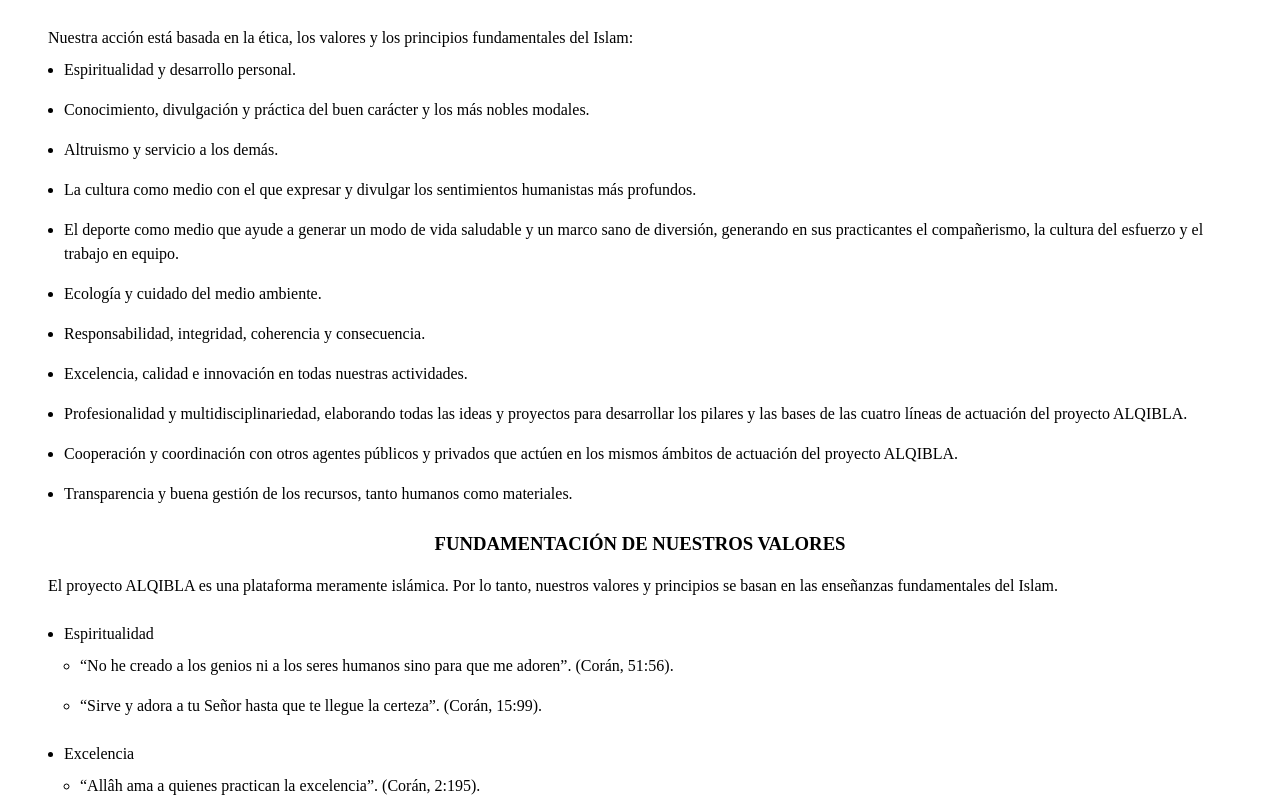
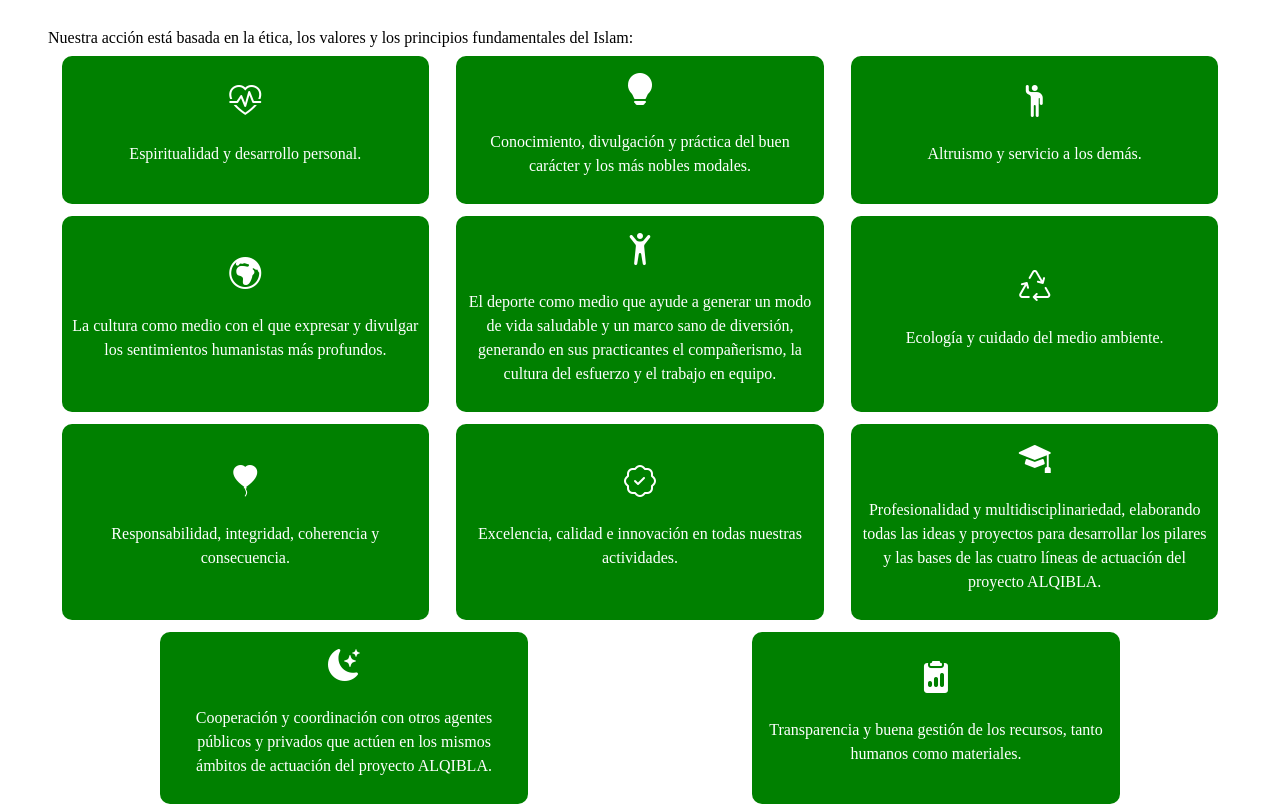
Before and after one commit to OussamaAlouat/alqibla-pro, an Angular app: page / in a window 1280 px wide. Shown: the part 2562-3368 px from the top of the page. Built offline with nearby package versions, Linux system fonts and the light colour scheme.

Commit message:
FIX: improved section

```diff
--- a/src/app/views/values/values.component.html
+++ b/src/app/views/values/values.component.html
@@ -5,41 +5,87 @@
     <div>
       Nuestra acción está basada en la ética, los valores y los principios fundamentales del Islam:
 
-      <ul>
-        <li>
+
+      <div class="content__box">
+        <div class="content__card">
+          <i class="bi bi-heart-pulse"></i>
+          <p>
             Espiritualidad y desarrollo personal.
-        </li>
-        <li>
+          </p>
+        </div>
+
+        <div class="content__card">
+          <i class="bi bi-lightbulb-fill"></i>
+          <p>
             Conocimiento, divulgación y práctica del buen carácter y los más nobles modales.
-        </li>
-        <li>
+          </p>
+        </div>
+
+        <div class="content__card">
+          <i class="bi bi-person-raised-hand"></i>
+          <p>
             Altruismo y servicio a los demás.
-        </li>
-        <li>
+          </p>
+        </div>
+
+
+        <div class="content__card">
+          <i class="bi bi-globe-europe-africa"></i>
+          <p>
             La cultura como medio con el que expresar y divulgar los sentimientos humanistas más profundos.
-        </li>
-        <li>
+          </p>
+        </div>
+
+        <div class="content__card">
+          <i class="bi bi-person-arms-up"></i>
+          <p>
             El deporte como medio que ayude a generar un modo de vida saludable y un marco sano de diversión, generando en sus practicantes el compañerismo, la cultura del esfuerzo y el trabajo en equipo.
-        </li>
-        <li>
+          </p>
+        </div>
+
+        <div class="content__card">
+          <i class="bi bi-recycle"></i>
+          <p>
             Ecología y cuidado del medio ambiente.
-        </li>
-        <li>
+          </p>
+        </div>
+
+        <div class="content__card">
+          <i class="bi bi-balloon-heart-fill"></i>
+          <p>
             Responsabilidad, integridad, coherencia y consecuencia.
-        </li>
-        <li>
+          </p>
+        </div>
+
+
+        <div class="content__card">
+          <i class="bi bi-patch-check"></i>
+          <p>
             Excelencia, calidad e innovación en todas nuestras actividades.
-        </li>
-        <li>
+          </p>
+        </div>
+
+        <div class="content__card">
+          <i class="bi bi-mortarboard-fill"></i>
+          <p>
             Profesionalidad y multidisciplinariedad, elaborando todas las ideas y proyectos para desarrollar los pilares y las bases de las cuatro líneas de actuación del proyecto ALQIBLA.
-        </li>
-        <li>
+          </p>
+        </div>
+
+        <div class="content__card">
+          <i class="bi bi-moon-stars-fill"></i>
+          <p>
             Cooperación y coordinación con otros agentes públicos y privados que actúen en los mismos ámbitos de actuación del proyecto ALQIBLA.
-        </li>
-        <li>
+          </p>
+        </div>
+
+        <div class="content__card">
+          <i class="bi bi-clipboard2-data-fill"></i>
+          <p>
             Transparencia y buena gestión de los recursos, tanto humanos como materiales.
-        </li>
-      </ul>
+          </p>
+        </div>
+      </div>
     </div>
 
     <div>
--- a/src/app/views/values/values.component.scss
+++ b/src/app/views/values/values.component.scss
@@ -2,6 +2,41 @@
   p {
     margin-top: 1em;
     margin-bottom: 1em;
+  }
+
+  &__card {
+    display: flex;
+    flex-direction: column;
+    justify-content: center;
+    align-items: center;
+    background-color: green;
+    width: 31%;
+    color: white;
+    text-align: center;
+    border-radius: 10px;
+    padding: 10px;
+
+    i {
+      font-size: xx-large;
+    }
+  }
+
+  @media screen and (width <= 450px) {
+    &__card {
+      width: 100%;
+    }
+  }
+
+
+  &__box {
+    display: flex;
+    flex-direction: row;
+    justify-content: space-around;
+    flex-wrap: wrap;
+  }
+
+  &__box > div {
+    margin: 6px;
   }
 }
 
```
Lines whose indentation alone changed are shown as unchanged.
